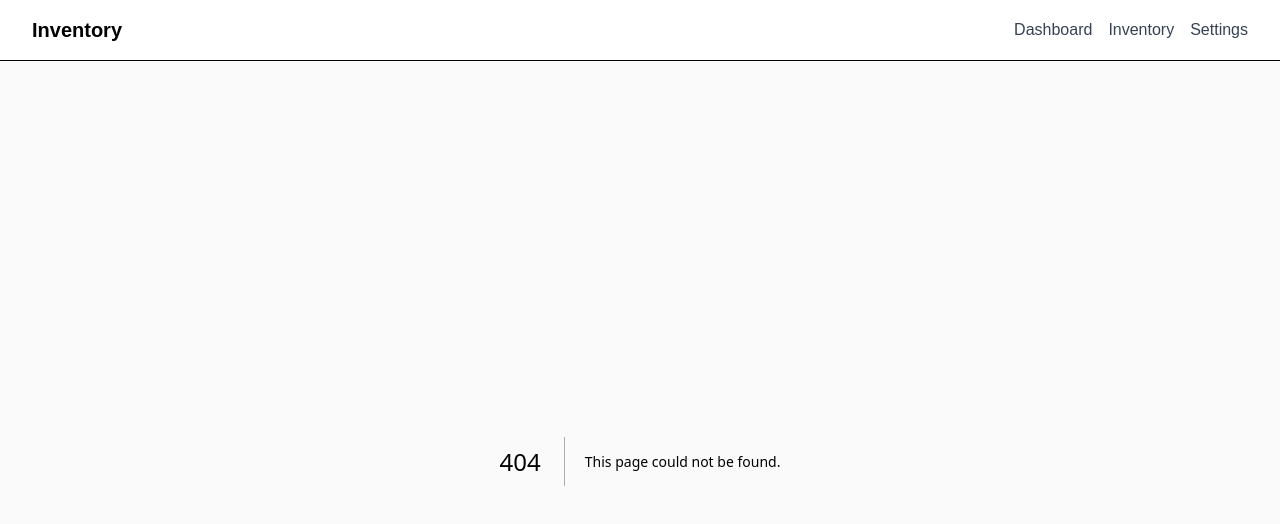
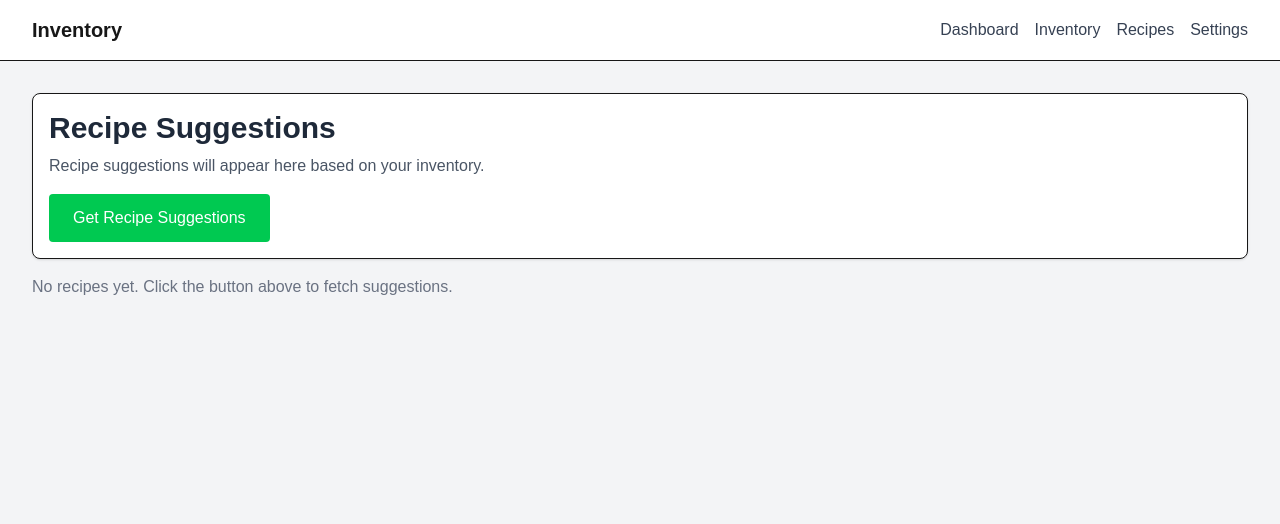
Before and after one commit to matthewtran1/inventory-app, a Next.js app: page /recipes in a window 1280 px wide. Before the commit this address had no page. Shown: the top 524 px of the page. Built offline with nearby package versions, Linux system fonts and the light colour scheme.

Commit message:
made a recipes page

```diff
--- a/src/app/api/recipeAgent/route.ts
+++ b/src/app/api/recipeAgent/route.ts
@@ -19,6 +19,8 @@ const agent = createAgent({
 // Get recipes
 export async function GET() {
   try {
+
+    // Get items
     const items = await sql`
       SELECT name
       FROM "Inventory"."items"
@@ -34,6 +36,7 @@ export async function GET() {
       );
     `;
 
+    // Prepare prompt
     const ingredientNames = items.map((item) => item.name);
 
     const prompt = `
--- a/src/app/components/Topbar.tsx
+++ b/src/app/components/Topbar.tsx
@@ -19,6 +19,13 @@ export default function Topbar() {
           </Link>
           <Link href="/inventory" className="text-gray-700 hover:text-black font-medium">
             Inventory
+          </Link>
+          <Link
+            href="/recipes"
+            className="text-gray-700 hover:text-black font-medium"
+            onClick={() => setIsOpen(false)}
+          >
+            Recipes
           </Link>
           <Link href="/settings" className="text-gray-700 hover:text-black font-medium">
             Settings
@@ -52,6 +59,13 @@ export default function Topbar() {
             Inventory
           </Link>
           <Link
+            href="/recipes"
+            className="text-gray-700 hover:text-black font-medium"
+            onClick={() => setIsOpen(false)}
+          >
+            Recipes
+          </Link>
+          <Link
             href="/settings"
             className="text-gray-700 hover:text-black font-medium"
             onClick={() => setIsOpen(false)}
--- /dev/null
+++ b/src/app/recipes/page.tsx
@@ -0,0 +1,98 @@
+"use client";
+
+import { useState } from "react";
+import type { Recipe } from "../types";
+
+const Recipe = () => {
+
+    // Set state for recipes
+    const [getRecipes, setRecipes] = useState<Recipe[]>([]);
+
+    // Get recipes from API
+    const fetchRecipes = async () => {
+        try {
+            const response = await fetch("/api/recipeAgent");
+            const data = await response.json();
+            const aiText = data.messages[data.messages.length - 1].kwargs.content;
+            const trimmedText = aiText.trim();
+            const parsed = JSON.parse(trimmedText);
+
+            const cleanedRecipes = parsed.recipes.map((recipe: Recipe) => ({
+                ...recipe,
+                prepTime: recipe.prepTime.replace(/\n/g, ' ').trim(),
+                instructions: recipe.instructions
+                    .replace(/\r?\n|\\n/g, ' ') // replace all types of newlines with space
+                    .replace(/\s+/g, ' ')       // collapse multiple spaces
+                    .trim(),
+            }));
+
+            setRecipes(cleanedRecipes);
+        }
+        catch (error) {
+            console.error("Error fetching recipes:", error);
+        }
+    }
+  return (
+
+    <div className="min-h-screen bg-gray-100 flex flex-col">
+    {/* Page Container */}
+    <div className="flex-1 flex flex-col p-8 max-w-8xl mx-auto w-full">
+
+        {/* Header */}
+        <div className="rounded-lg border p-4 mb-4 bg-white shadow hover:shadow-md transition">
+            <h1 className="text-3xl font-bold text-gray-800">Recipe Suggestions</h1>
+            <p className="text-gray-600 mt-2">
+                Recipe suggestions will appear here based on your inventory.
+            </p>
+            {/* Button */}
+            <div className="mt-4">
+                <button
+                    onClick={fetchRecipes}
+                    className="px-6 py-3 bg-green-500 text-white rounded hover:bg-green-600 transition font-medium"
+                >
+                    Get Recipe Suggestions
+                </button>
+            </div>
+        </div>
+
+
+        {/* Recipes List */}
+        <div className="flex-1 overflow-y-auto space-y-4">
+        {getRecipes.length === 0 ? (
+            <p className="text-gray-500">No recipes yet. Click the button above to fetch suggestions.</p>
+        ) : (
+            getRecipes.map((recipe, index) => (
+            <div
+                key={index}
+                className="rounded-lg border p-4 bg-white shadow hover:shadow-md transition"
+            >
+                <h3 className="text-xl font-semibold mb-2">{recipe.name}</h3>
+                <p className="text-gray-700 mb-1">
+                <span className="font-semibold">My Ingredients:</span>{" "}
+                {recipe.ingredients?.join(", ") || "None"}
+                </p>
+                <p className="text-red-500 mb-1">
+                <span className="font-semibold">Missing Ingredients:</span>{" "}
+                {recipe.missingIngredients?.join(", ") || "None"}
+                </p>
+                <p className="text-gray-700 mb-1">
+                <span className="font-semibold">Prep Time:</span> {recipe.prepTime}
+                </p>
+                <p className="text-gray-700 mb-1">
+                <span className="font-semibold">Difficulty:</span> {recipe.difficulty}
+                </p>
+                <p className="text-gray-700">
+                <span className="font-semibold">Steps:</span> {recipe.instructions}
+                </p>
+            </div>
+            ))
+        )}
+        </div>
+    </div>
+    </div>
+
+
+  )
+}
+
+export default Recipe
```
Also changed, not shown: src/app/components/RecipeCard.tsx (+3 -11 lines), src/app/types.ts (+10 -0 lines).
